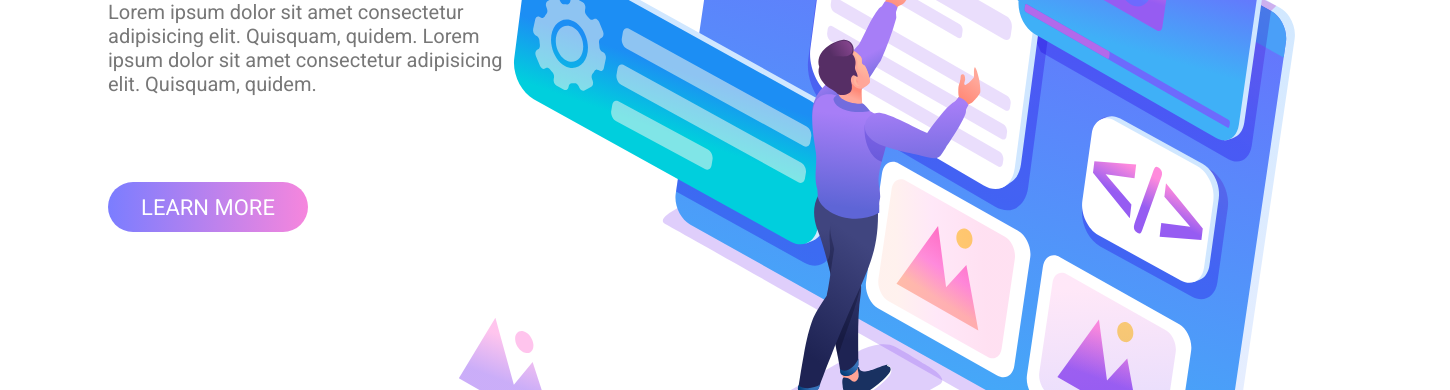
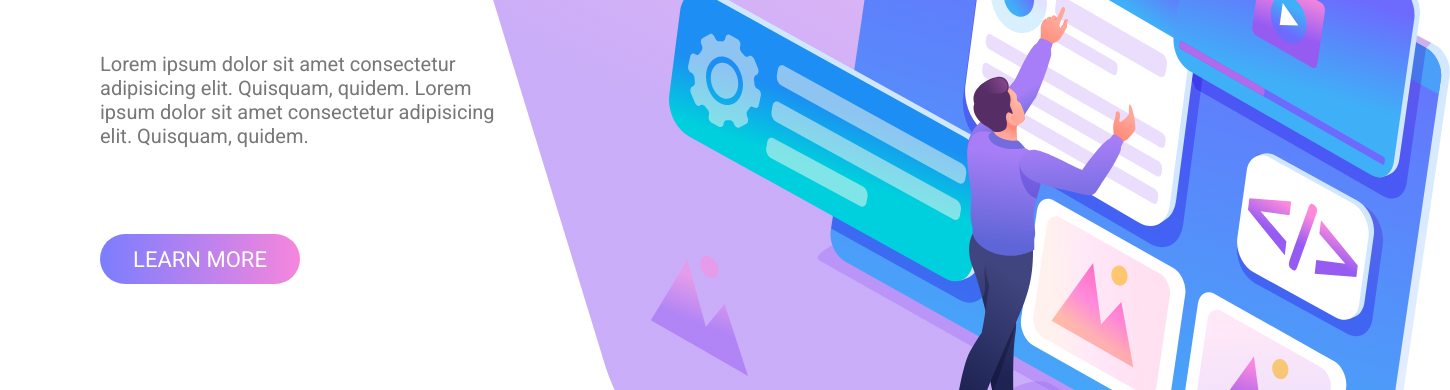
Before and after one commit to Siraj-Areeb/Project-08, a website: page index.html in a window 1280 px wide. Shown: the part 410-800 px from the top of the page, 1450 px wide, since content can reach past the window. Drawn offline with Linux system fonts and the light colour scheme; files that its build step writes are made by us from their sources.

Commit message:
Updated CSS

```diff
--- a/css/index.css
+++ b/css/index.css
@@ -1,3 +1,10 @@
+body{
+    background-image:url(../images/backcover.svg);
+    background-repeat: no-repeat;
+    background-position: top right;
+    margin: 0px;
+}
+
 nav{
     display: flex;
     flex-direction: row;
@@ -5,6 +12,7 @@ nav{
     align-items: center;
     padding-top: 40px;
 }
+
 .nav-items{
     display: flex;
     flex-direction: row;
@@ -15,10 +23,12 @@ nav{
     font-style: normal;
     font-weight: 400;
 }
+
 .nav-item{
     padding-left: 20px;
     padding-right: 20px;
 }
+
 .signin-btn{
     padding: 10px 40px;
     border-radius: 20px;
@@ -26,33 +36,40 @@ nav{
     background: linear-gradient(to right,#7b7dff,#F686DD);
     color:#fff;
 }
-body{
-    background-image:url(../images/backcover.svg);
-    background-repeat: no-repeat;
-    background-position: top right;
+
+.imgs-div{
+    display: flex;
+    flex-direction: column;
+    justify-content: center;
+    align-items: center;
+    width: 50%;
 }
-.imgs-div{
-    display: inline;
-    /* flex-direction: column;
-    justify-content: flex-start;
-    align-items: center; */
-    width: 40%;
+
+.vector-img{
+    order: 3;
+    position: relative;
+    top: 150px;
+    left: 150px;
 }
-.vector-img{
+
+.vector-dot{
+    order: 2;
     position: relative;
-    bottom: 450px;
-    left: 450px;
+    top: 170px;
+    left: 160px;
 }
-.vector-dot{
-    position: relative;
-    bottom: 530px;
-    left: 405px;
+
+img[alt~="intro-img"]{
+    order: 1;
 }
-img[alt~="intro-img"]{
-    position: relative;
-    left: 310px;
-    bottom: 360px;
+
+.intro-section{
+    display: flex;
+    flex-direction: row;
+    justify-content: space-around;
+    margin-top: 60px;
 }
+
 .left-section{
     display:flex ;
     flex-direction: column;
@@ -61,6 +78,7 @@ img[alt~="intro-img"]{
     position: relative;
     top: 100px;
 }
+
 .left-section>h1{
     color: #3e49aa;
     font-family: 'Roboto';
--- a/index.html
+++ b/index.html
@@ -11,13 +11,13 @@
       href="https://fonts.googleapis.com/css2?family=Roboto&display=swap"
       rel="stylesheet"
     />
-    <link rel="stylesheet" href="../live-class-project-8/css/index.css" />
+    <link rel="stylesheet" href="css/index.css" />
     <title>Design Landing Page</title>
   </head>
   <body>
     <div class="main-div">
       <nav>
-        <img src="./images/logo.svg" alt="logo" />
+        <img src="images/logo.svg" alt="logo" />
         <div class="nav-items">
           <h5 class="nav-item">HOME</h5>
           <h5 class="nav-item">ABOUT</h5>
@@ -37,14 +37,10 @@
           </h4>
           <button class="learn-more-btn">LEARN MORE</button>
         </div>
+        <img src="images/intro-img.svg" alt="intro-img" />
         <div class="imgs-div">
-          <img src="./images/vector.svg" alt="vector-img" class="vector-img" />
-          <img
-            src="./images/vector-dot.svg"
-            alt="vector-dot"
-            class="vector-dot"
-          />
-          <img src="./images/intro-img.svg" alt="intro-img" />
+          <img src="images/vector.svg" alt="vector-img" class="vector-img" />
+          <img src="images/vector-dot.svg" alt="vector-dot" class="vector-dot" />
         </div>
       </div>
     </div>
```
